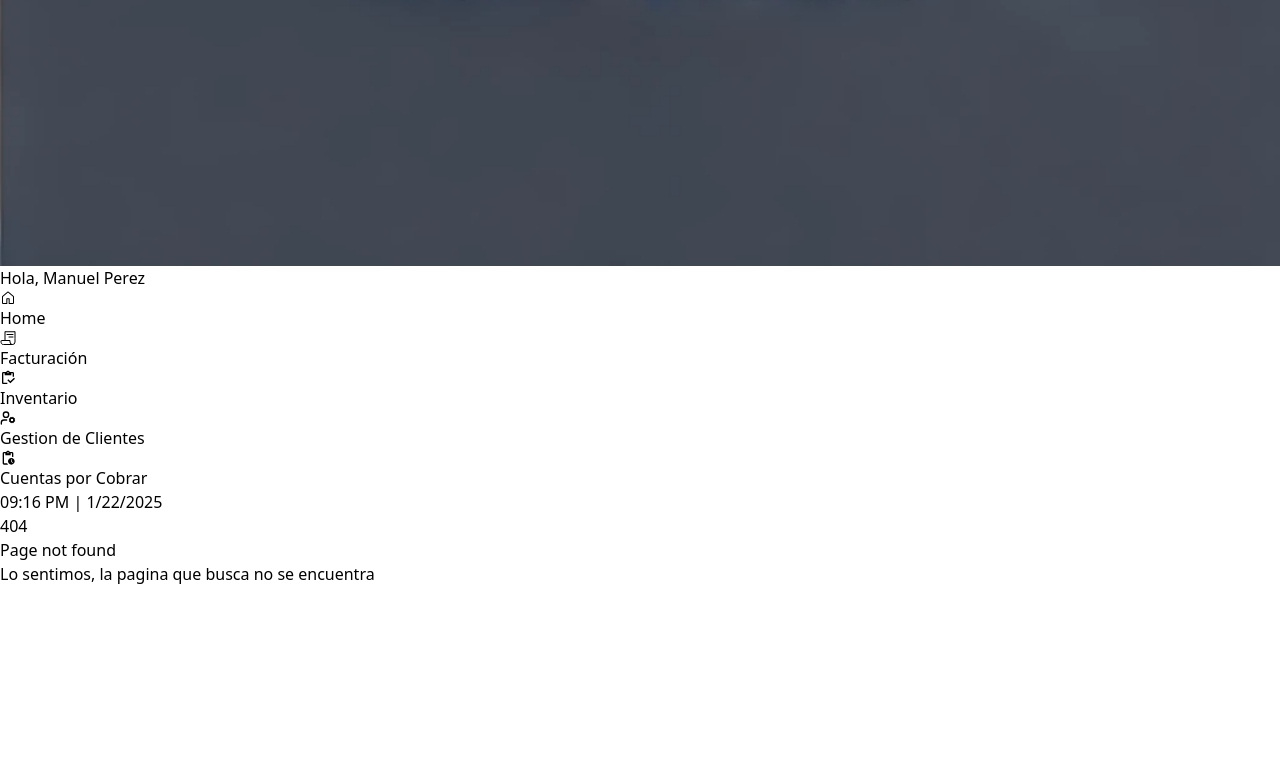
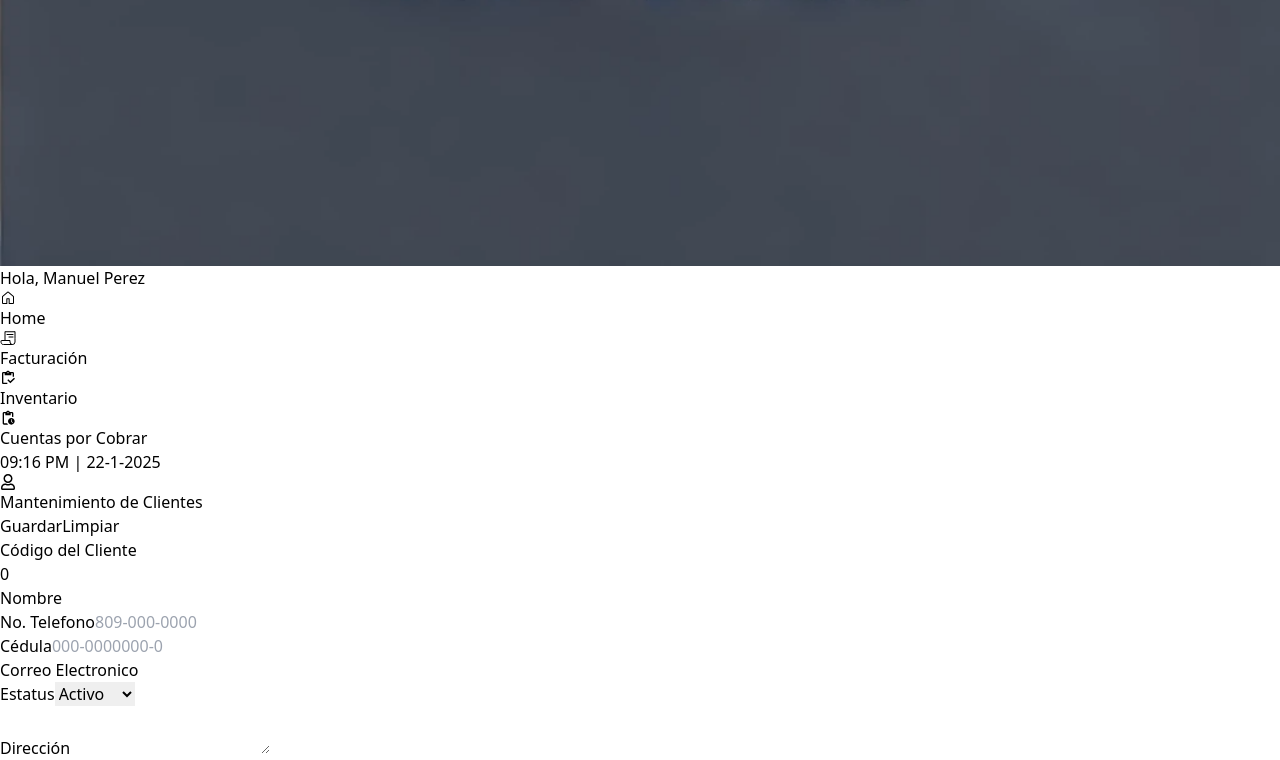
Before and after one commit to manuelprgit/transacciON, a React (Vite) app: page /mantenimiento-clientes in a window 1280 px wide. Before the commit this address had no page. Shown: the part 1014-1774 px from the top of the page. Before the commit the page ends 1600 px from the top, so only its background shows below. Built offline with nearby package versions, Linux system fonts and the light colour scheme.

Commit message:
creacion de mantenimiento de clientes en el modulo de cuentas por cobrar

```diff
--- a/src/Pages/AccountsReceivable/AccountsReceivable.jsx
+++ b/src/Pages/AccountsReceivable/AccountsReceivable.jsx
@@ -2,13 +2,15 @@ import React from 'react'
 import { ModuleContent } from '../../components/ModuleContent/ModuleContent'
 import { FaRegUser } from 'react-icons/fa6'
 import { LuUserCog } from 'react-icons/lu'
+import { MdOutlinePendingActions } from 'react-icons/md'
 
 const options = [
     {
         id: 1,
         icon: <FaRegUser />,
         title: "Mantenimiento de Clientes",
-        description: "Administra la información y el historial de tus clientes"
+        linkOption: "/mantenimiento-clientes",
+        description: "Administra la información de los clientes"
     }
 ]
 
@@ -16,7 +18,7 @@ export const AccountsReceivable = () => {
     return (
         <ModuleContent
             title='Cuentas por Cobrar'
-            icon={<LuUserCog />}
+            icon={<MdOutlinePendingActions />}
             options={options}
         />
     )
--- /dev/null
+++ b/src/Pages/ClientManagement/ClientManagement.jsx
@@ -0,0 +1,61 @@
+import React from 'react'
+import { AiOutlineProduct } from 'react-icons/ai';
+import { ModuleHeader } from '../../components/ModuleHeader/ModuleHeader';
+import { FaRegUser } from 'react-icons/fa';
+
+export const ClientManagement = () => {
+  return (
+    <>
+      <ModuleHeader icon={<FaRegUser />} title="Mantenimiento de Clientes" />
+      <form
+        className='p-4 relative'
+        onSubmit={e => {
+          e.preventDefault();
+        }}
+      >
+        <div className='flex justify-end gap-4 absolute right-6'>
+          <button className='bg-green-500 active:bg-green-600 text-white p-2 px-6 rounded-lg'>Guardar</button>
+          <button className='bg-gray-500 active:bg-gray-600 text-white p-2 px-6 rounded-lg'>Limpiar</button>
+        </div>
+        <div className='mb-6'>
+          <span className='text-gray-500 mb-2'>Código del Cliente</span>
+          <p className='font-semibold'>0</p>
+        </div>
+        <div className='grid grid-cols-3 gap-6 mb-6'>
+          <div className='flex flex-col'>
+            <label htmlFor="" className='text-gray-500 mb-2'>Nombre</label>
+            <input type="text" className='border border-solid border-gray-400 p-2 rounded-lg' />
+          </div>
+          <div className='flex flex-col'>
+            <label htmlFor="" className='text-gray-500 mb-2'>No. Telefono</label>
+            <input type="text" placeholder='809-000-0000' className='border border-solid border-gray-400 p-2 rounded-lg' />
+          </div>
+        </div>
+        <div className='grid grid-cols-3 gap-6 mb-6'>
+          <div className='flex flex-col'>
+            <label htmlFor="" className='text-gray-500 mb-2'>Cédula</label>
+            <input type="text" placeholder='000-0000000-0' className='border border-solid border-gray-400 p-2 rounded-lg' />
+          </div>
+          <div className='flex flex-col'>
+            <label htmlFor="" className='text-gray-500 mb-2'>Correo Electronico</label>
+            <input type="email" className='border border-solid border-gray-400 p-2 rounded-lg' />
+          </div>
+          <div className='flex flex-col'>
+            <label htmlFor="" className='text-gray-500 mb-2'>Estatus</label>
+            <select type="number" className='border border-solid border-gray-400 p-2 rounded-lg' >
+              <option value="Activo">Activo</option>
+              <option value="Inactivo">Inactivo</option>
+            </select>
+          </div>
+        </div>
+
+        <div className='grid grid-cols-2 gap-6 mb-6'>
+          <div className='flex flex-col'>
+            <label htmlFor="" className='text-gray-500 mb-2'>Dirección</label>
+            <textarea type="text" className='border border-solid border-gray-400 p-2 rounded-lg'></textarea>
+          </div>
+        </div>
+      </form>
+    </>
+  )
+}
--- a/src/Pages/CustomManagement/CustomManagement.jsx
+++ b/src/Pages/CustomManagement/CustomManagement.jsx
@@ -9,6 +9,7 @@ const options = [
         id: 1,
         icon: <FaRegUser />,
         title: "Mantenimiento de Clientes",
+        linkOption: "/mantenimiento-clientes",
         description: "Administra la información y el historial de tus clientes"
     }
 ]
--- a/src/Pages/InputOutputProducts/InputOutputProducts.jsx
+++ b/src/Pages/InputOutputProducts/InputOutputProducts.jsx
@@ -29,14 +29,14 @@ export const InputOutputProducts = () => {
             />
             <div className='flex justify-center gap-10'>
                 <button
-                    className={`h-10 w-40 bg-green-${active ? '500 text-white' : '300'} rounded-lg border border-solid transition active:bg-green-400 font-semibold  flex justify-center items-center gap-1`}
+                    className={`h-10 w-40 bg-green-${active ? '500 text-white underline h-12 w-44' : '300'} rounded-lg border border-solid transition active:bg-green-400 font-semibold  flex justify-center items-center gap-1`}
                     onClick={() => getScreen(true)}
                 >
                     <HiOutlineLogout className='text-xl' />
                     Entrada
                 </button>
                 <button
-                    className={`h-10 w-40 bg-red-${active === false ? '500 text-white' : '300'} rounded-lg border border-solid transition active:bg-red-400 font-semibold flex justify-center items-center gap-1`}
+                    className={`h-10 w-40 bg-red-${active === false ? '500 text-white underline h-12 w-44' : '300'} rounded-lg border border-solid transition active:bg-red-400 font-semibold flex justify-center items-center gap-1`}
                     onClick={() => getScreen(false)}
                 >
                     <HiOutlineLogin className='text-xl' />
--- a/src/Pages/Inventory/Inventory.jsx
+++ b/src/Pages/Inventory/Inventory.jsx
@@ -14,19 +14,19 @@ const options = [
         description: "Controla y gestiona el inventario de productos"
     },
     {
+        id: 3,
+        icon: <AiOutlineProduct />,
+        title: "Mantenimiento de Productos",
+        linkOption: "/mantenimiento-productos",
+        description: "Creación y modificación de productos"
+    },
+    {
         id: 2,
         icon: <IoIosRepeat />,
         title: "Entrada y Salida de Mercancias",
         linkOption: "/entrada-salida-mercancias",
         description: "Control de entrada y salida de mercancias"
     },
-    {
-        id: 3,
-        icon: <AiOutlineProduct />,
-        title: "Mantenimiento de Productos",
-        linkOption: "/mantenimiento-productos",
-        description: "Creación y modificación de productos"
-    }
 ]
 
 export const Inventory = () => {
--- a/src/components/Clock/Clock.jsx
+++ b/src/components/Clock/Clock.jsx
@@ -7,8 +7,11 @@ export const Clock = () => {
         const updateClock = () => {
             const now = new Date();
             const time = now.toLocaleTimeString([], { hour: '2-digit', minute: '2-digit' });
-            const date = now.toLocaleDateString();
-            setCurrentTime(`${time} | ${date}`);
+            const year = now.getFullYear();
+            const month = now.getMonth() + 1;
+            const day = now.getDate();
+
+            setCurrentTime(`${time} | ${day}-${month}-${year}`);
         };
 
         updateClock();
--- a/src/components/Menu/Menu.jsx
+++ b/src/components/Menu/Menu.jsx
@@ -37,15 +37,6 @@ export const Menu = () => {
                 </NavLink>
             </li>
             <li className='mb-1'>
-                <NavLink to='/gestion-clientes' className={({ isActive }) =>
-                    `flex items-center gap-2 p-3 rounded-lg transition hover:bg-blue-100 ${isActive ? 'bg-blue-300' : ''
-                    }`
-                }>
-                    <LuUserCog className='text-xl' />
-                    <p>Gestion de Clientes</p>
-                </NavLink>
-            </li>
-            <li className='mb-1'>
                 <NavLink to='/cuentas-cobrar' className={({ isActive }) =>
                     `flex items-center gap-2 p-3 rounded-lg transition hover:bg-blue-100 ${isActive ? 'bg-blue-300' : ''
                     }`
--- a/src/helpers/AppRoutes/AppRoutes.jsx
+++ b/src/helpers/AppRoutes/AppRoutes.jsx
@@ -11,6 +11,7 @@ import { MasterInventory } from "../../Pages/MasterInventory/MasterInventory";
 import { InputOutputProducts } from "../../Pages/InputOutputProducts/InputOutputProducts";
 import { PageNotFound } from "../../Pages/PageNotFound/PageNotFound";
 import { ProductManagement } from "../../Pages/ProductManagement/ProductManagement";
+import { ClientManagement } from "../../Pages/ClientManagement/ClientManagement";
 
 const AppRoutes = () => {
     let routes = useRoutes([
@@ -28,6 +29,10 @@ const AppRoutes = () => {
         { path: '/control-inventario', element: <MasterInventory /> },
         { path: '/entrada-salida-mercancias', element: <InputOutputProducts /> },
         { path: '/mantenimiento-productos', element: <ProductManagement /> },
+
+        //Opciones de Cuentas por Cobrar
+        { path: '/mantenimiento-clientes', element: <ClientManagement /> },
+
     ]);
 
     return routes;
```
